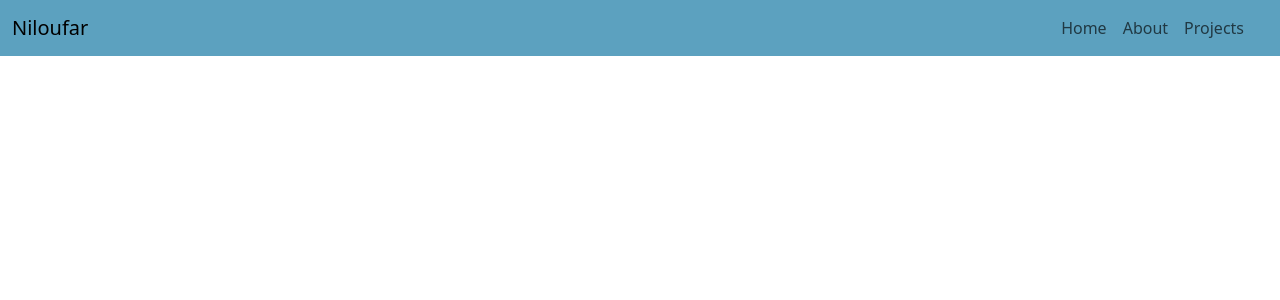
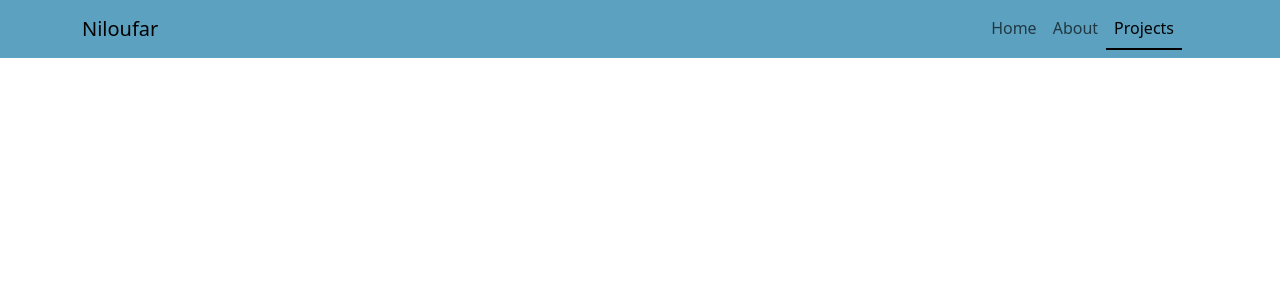
Before and after one commit to Niloufar97/react-portfolio, a React (Vite) app: page /Projects in a window 1280 px wide. Shown: the top 300 px of the page. Built offline with nearby package versions, Linux system fonts and the light colour scheme.

Commit message:
navbar styles

```diff
--- a/src/components/navbar/myNavbar.jsx
+++ b/src/components/navbar/myNavbar.jsx
@@ -3,12 +3,14 @@ import Nav from 'react-bootstrap/Nav';
 import Navbar from 'react-bootstrap/Navbar';
 import Offcanvas from 'react-bootstrap/Offcanvas';
 import './navbar.css'
+import { NavLink } from 'react-router-dom';
+
 function Navigation() {
     const expand = "md";
     return (
         <>
             <Navbar key={expand} expand={expand} className="myNav mb-3">
-              <Container fluid>
+              <Container>
                 <Navbar.Brand href="#">Niloufar</Navbar.Brand>
                 <Navbar.Toggle aria-controls={`offcanvasNavbar-expand-${expand}`} />
                 <Navbar.Offcanvas
@@ -23,9 +25,9 @@ function Navigation() {
                   </Offcanvas.Header>
                   <Offcanvas.Body>
                     <Nav className="justify-content-end flex-grow-1 pe-3">
-                      <Nav.Link href="/">Home</Nav.Link>
-                      <Nav.Link href="/about">About</Nav.Link>
-                      <Nav.Link href="/projects">Projects</Nav.Link>
+                      <NavLink to='/' className='nav-link'>Home</NavLink>
+                      <NavLink to='/about' className='nav-link'>About</NavLink>
+                      <NavLink to='/projects' className='nav-link'>Projects</NavLink>
                     </Nav>
                   </Offcanvas.Body>
                 </Navbar.Offcanvas>
--- a/src/components/navbar/navbar.css
+++ b/src/components/navbar/navbar.css
@@ -2,3 +2,6 @@
     background-color: #5CA1BF;
     color: white;
 }
+.nav-link.active{
+    border-bottom: 2px solid black;
+}
```
